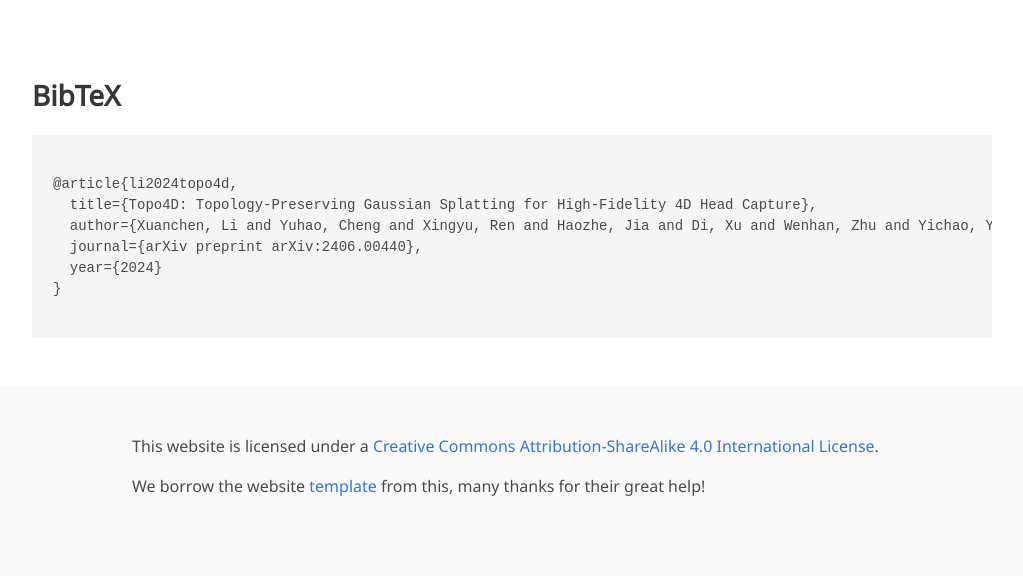
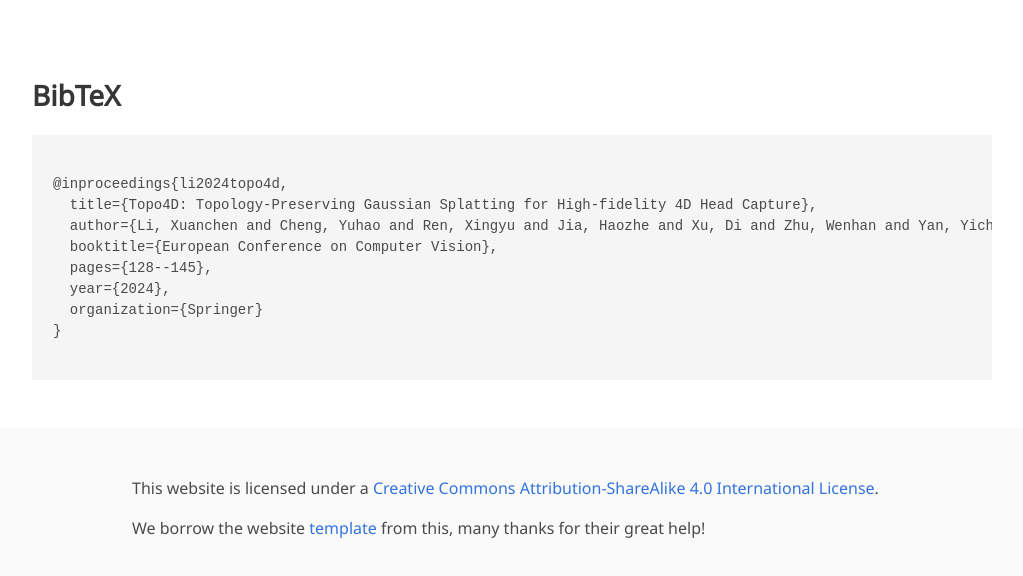
Before and after one commit to XuanchenLi/Topo4D, a plain HTML site: page index.html in a window 1280 px wide. Shown: the part 6554-7130 px from the top of the page, without its empty margins (128-1151 px from the left). Drawn offline with nearby package versions, Linux system fonts and the light colour scheme; some icons are missing; a web font is replaced by a local one.

Commit message:
Update index.html

```diff
--- a/index.html
+++ b/index.html
@@ -370,11 +370,13 @@ and corresponding 8K texture maps with pore-level details from calibrated multi-
   <div class="container is-max-desktop content">
     <h2 class="title">BibTeX</h2>
     <pre><code>
-@article{li2024topo4d,
-  title={Topo4D: Topology-Preserving Gaussian Splatting for High-Fidelity 4D Head Capture},
-  author={Xuanchen, Li and Yuhao, Cheng and Xingyu, Ren and Haozhe, Jia and Di, Xu and Wenhan, Zhu and Yichao, Yan},
-  journal={arXiv preprint arXiv:2406.00440},
-  year={2024}
+@inproceedings{li2024topo4d,
+  title={Topo4D: Topology-Preserving Gaussian Splatting for High-fidelity 4D Head Capture},
+  author={Li, Xuanchen and Cheng, Yuhao and Ren, Xingyu and Jia, Haozhe and Xu, Di and Zhu, Wenhan and Yan, Yichao},
+  booktitle={European Conference on Computer Vision},
+  pages={128--145},
+  year={2024},
+  organization={Springer}
 }
     </code></pre>
   </div>
```
